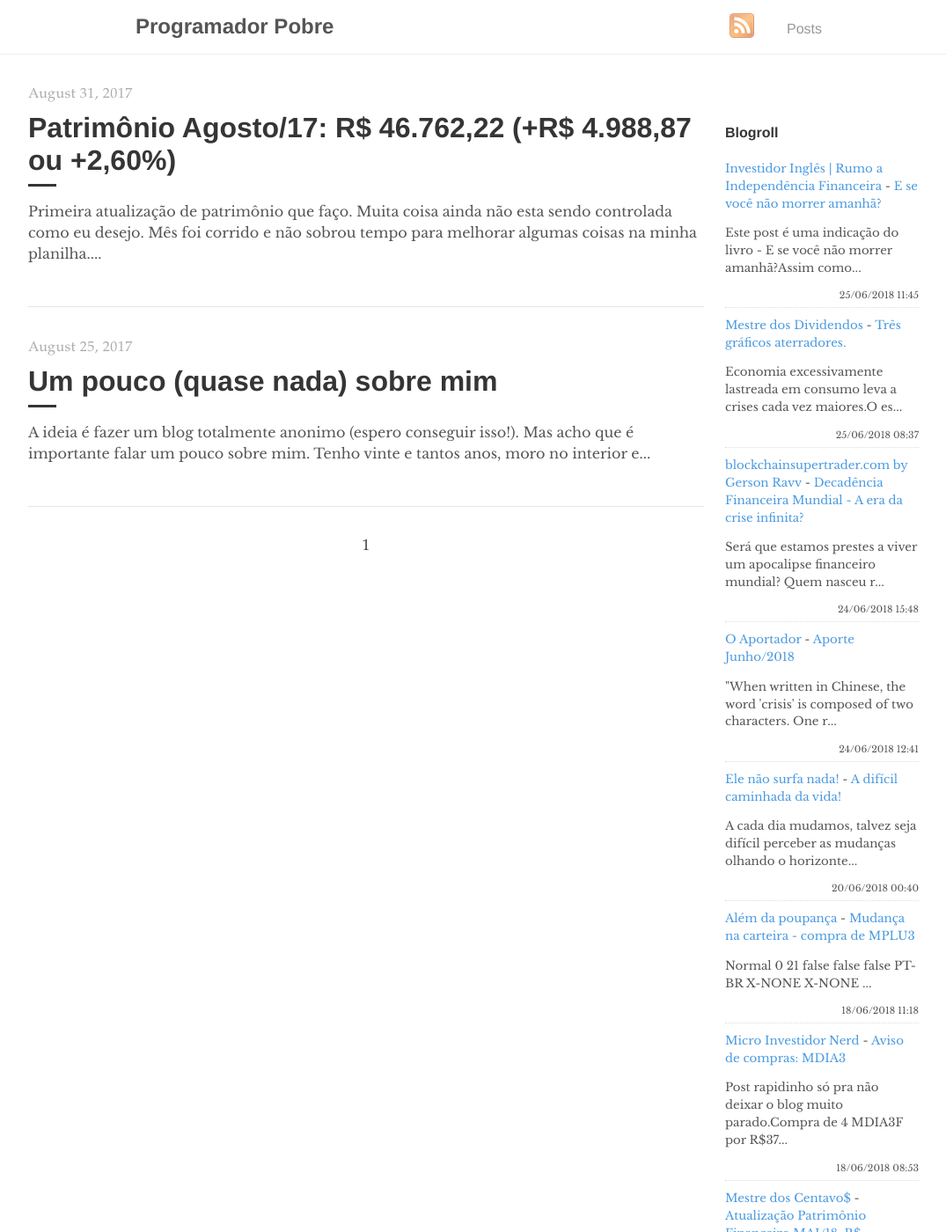
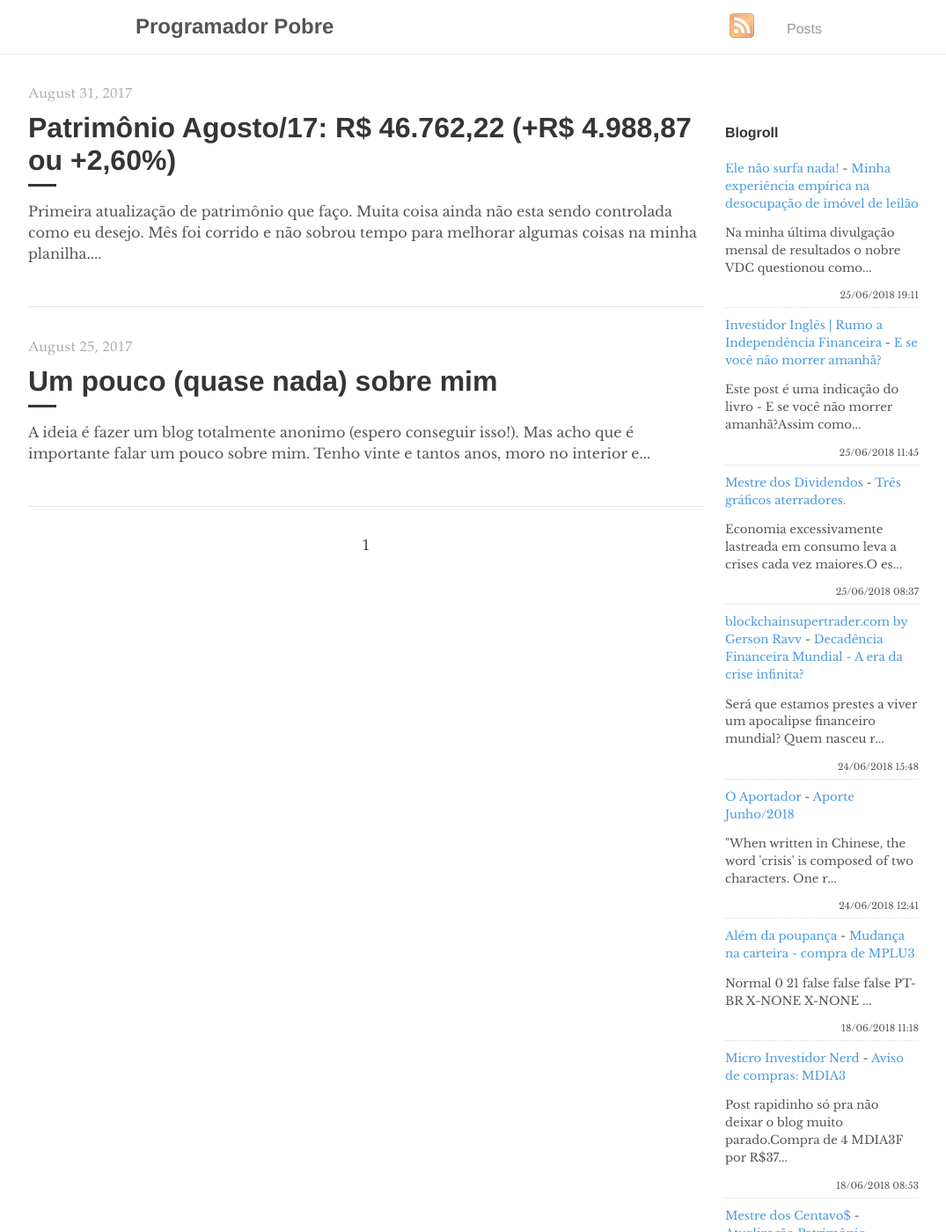
Before and after one commit to programadorpobre/programadorpobre.github.io, a Jekyll site: the page built from index.html, in a window 1280 px wide and 1400 px high. Shown: the whole window at 88% size, without its empty margins (96-1171 px from the left). Built offline with Jekyll 4.4.1, drawn with Linux system fonts in a browser that asks for light colours; the list of posts is cut into pages by our own code; comment, search, counter and statistics services are not loaded.

Commit message:
[ci skip] travis #325

```diff
--- a/_includes/feed-entries.html
+++ b/_includes/feed-entries.html
@@ -1,3 +1,8 @@
+<div class="feed-entry">
+    <a class="feed-entry-site-name" href="https://elenaosurfanada.blogspot.com/">Ele não surfa nada!</a> - <a class="feed-entry-title" href="https://elenaosurfanada.blogspot.com/2018/06/minha-experiencia-empirica-na.html">Minha experiência empírica na desocupação de imóvel de leilão</a>
+    <p class="feed-entry-summary">Na minha última divulgação mensal de resultados o nobre VDC&nbsp;questionou como...</p>
+    <time datetime="2018-06-25T19:11:00.003-03:00">25/06/2018 19:11</time>
+</div>
 <div class="feed-entry">
     <a class="feed-entry-site-name" href="https://www.investidoringles.com/">Investidor Inglês | Rumo a Independência Financeira</a> - <a class="feed-entry-title" href="https://www.investidoringles.com/2018/06/e-se-voce-nao-morrer-amanha-livro-financas-pessoais.html">E se você não morrer amanhã?</a>
     <p class="feed-entry-summary">Este post é uma indicação do livro -&nbsp;E se você não morrer amanhã?Assim como...</p>
@@ -19,11 +24,6 @@
     <time datetime="2018-06-24T12:41:00.000-03:00">24/06/2018 12:41</time>
 </div>
 <div class="feed-entry">
-    <a class="feed-entry-site-name" href="https://elenaosurfanada.blogspot.com/">Ele não surfa nada!</a> - <a class="feed-entry-title" href="https://elenaosurfanada.blogspot.com/2018/06/a-dificil-caminhada-da-vida.html">A difícil caminhada da vida!</a>
-    <p class="feed-entry-summary">A cada dia mudamos, talvez seja difícil perceber as mudanças olhando o horizonte...</p>
-    <time datetime="2018-06-20T00:40:00.000-03:00">20/06/2018 00:40</time>
-</div>
-<div class="feed-entry">
     <a class="feed-entry-site-name" href="https://alemdapoupanca.blogspot.com/">Além da poupança</a> - <a class="feed-entry-title" href="https://alemdapoupanca.blogspot.com/2018/06/mudanca-na-carteira-compra-de-mplu3.html">Mudança na carteira - compra de MPLU3</a>
     <p class="feed-entry-summary">       Normal  0      21      false  false  false    PT-BR  X-NONE  X-NONE      ...</p>
     <time datetime="2018-06-18T11:18:00.002-03:00">18/06/2018 11:18</time>
```
